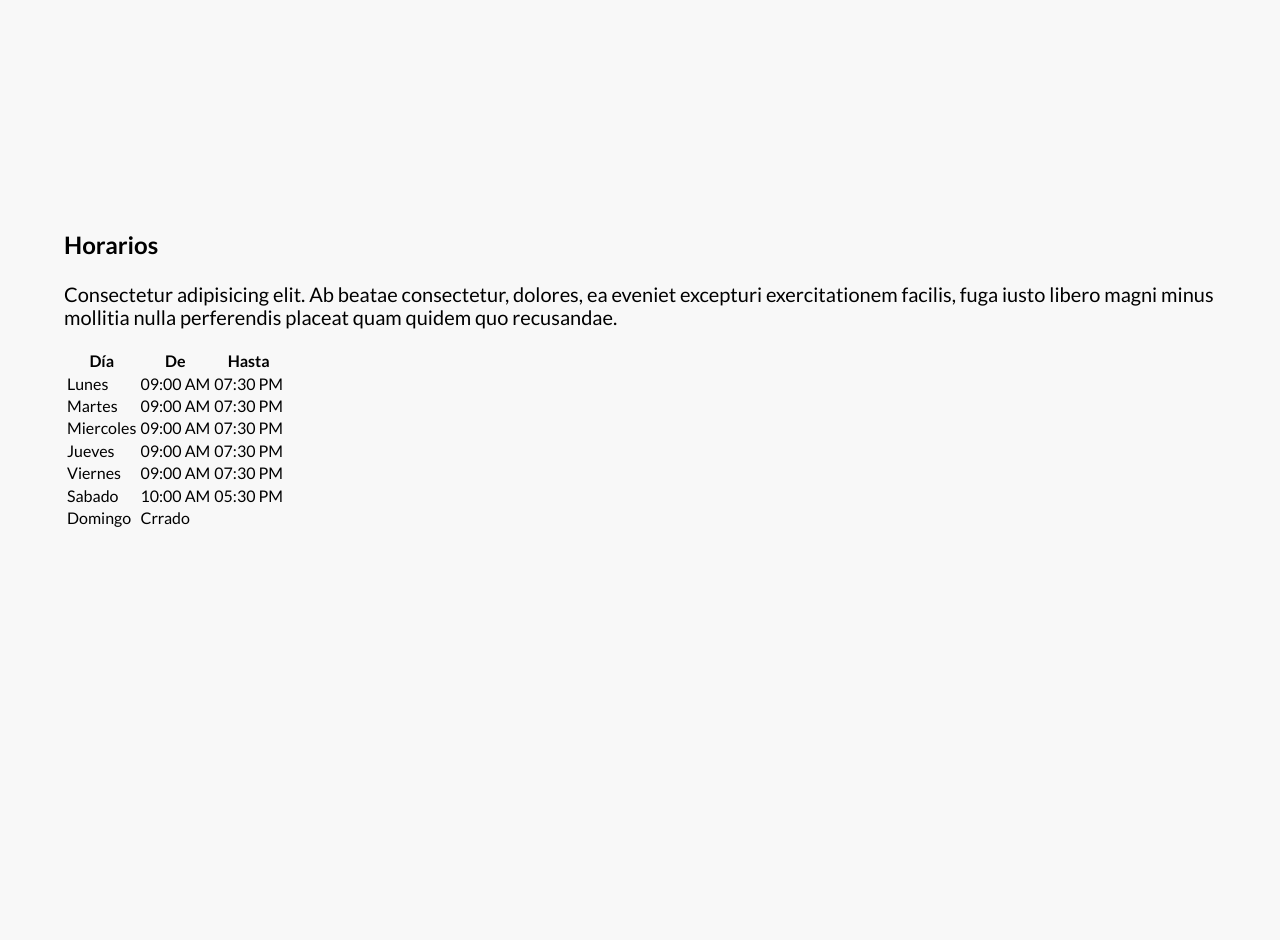
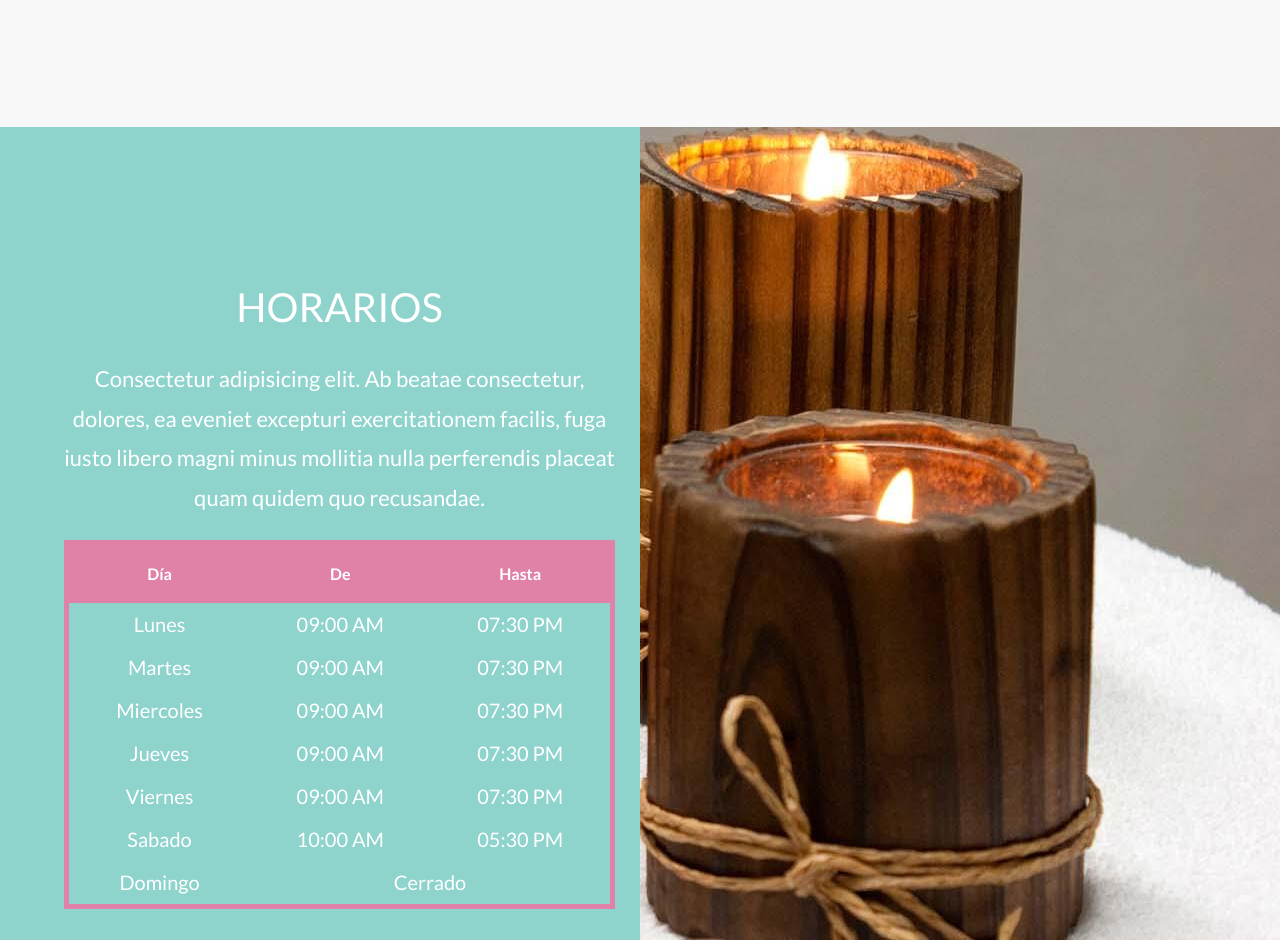
Before and after one commit to dolivare5/carlolina-spa, a website: page index.html in a window 1280 px wide. Shown: the part 2128-3068 px from the top of the page. Before the commit the page ends 2738 px from the top, so only its background shows below. Drawn offline with Linux system fonts and the light colour scheme; a web font is replaced by a local one.

Commit message:
Commit Nro. 17. Termime de darle estilos a la sección de horarios. Utilize grid, padding, margin y background-color

```diff
--- a/index.html
+++ b/index.html
@@ -149,7 +149,7 @@
                             </tr> <!-- .tabla__tr -->
                             <tr class="tabla__tr">
                                 <td class="tabla__td">Domingo</td>
-                                <td class="tabla__td" colspan="2">Crrado</td>
+                                <td class="tabla__td" colspan="2">Cerrado</td>
                             </tr> <!-- .tabla__tr -->
                         </tbody> <!-- .tabla__tbody -->
                     </table> <!-- .tabla -->
--- a/src/scss/base/_mixins.scss
+++ b/src/scss/base/_mixins.scss
@@ -64,3 +64,10 @@
         font-family: v.$fuentePrincipal;
     }
 }
+
+@mixin heading{
+    text-transform: uppercase;
+    text-align: center;
+    font-weight: 400;
+    font-size: 4rem;
+}
--- /dev/null
+++ b/src/scss/ui/05-horarios/_01-horarios.scss
@@ -0,0 +1,37 @@
+@use "../../base/variables" as v;
+@use "../../base/mixins" as m;
+
+.horario{
+    background-image: linear-gradient(to bottom, v.$primario 0%, v.$primario 50%, transparent 50% ), url("../img/bg_horarios.jpg");
+    background-repeat: no-repeat;
+    background-position: center, bottom center;
+    color: v.$blanco;
+
+    @include m.tablet{
+        background-image: linear-gradient(to right, v.$primario 0%, v.$primario 50%, transparent 50% ), url("../img/bg_horarios.jpg");
+        background-position: center, top right;
+    }
+
+    &__grid{
+        display: grid;
+        grid-template-rows: repeat(2, 1fr);
+        @include m.tablet{
+            grid-template-rows: unset;
+            @include m.grid(2, 5rem)
+        }
+    }
+
+    &__contenido{
+        padding: 5rem 0;
+    }
+
+    &__heading{
+        @include m.heading;
+    }
+
+    &__texto{
+        font-size: 2.2rem;
+        line-height: 1.8;
+        text-align: center;
+    }
+}
--- /dev/null
+++ b/src/scss/ui/05-horarios/_02-tabla.scss
@@ -0,0 +1,34 @@
+@use "../../base/variables" as v;
+@use "../../base/mixins" as m;
+
+.tabla{
+    width: 100%;
+    border: .5rem solid v.$secundario;
+    text-align: center;
+    border-collapse: collapse;
+    &__head{
+        background-color: v.$secundario;
+    }
+
+    &__th{
+        padding: 2rem;
+    }
+
+    &__tbody{
+
+    }
+
+    &__tr{
+        &:hover{
+            background-color: darken(v.$primario, 10%);
+        }
+    }
+
+    &__td{
+        padding: 1rem;
+        font-size: 2rem;
+    }
+
+
+
+}
--- /dev/null
+++ b/src/scss/ui/05-horarios/_index.scss
@@ -0,0 +1,2 @@
+@forward "01-horarios";
+@forward "02-tabla";
--- a/src/scss/ui/_index.scss
+++ b/src/scss/ui/_index.scss
@@ -2,3 +2,4 @@
 @forward "02-redes-sociales";
 @forward "03-bienvenida";
 @forward "04-cards";
+@forward "05-horarios";
```
Also changed, not shown: build/css/app.css, 1 other file.
